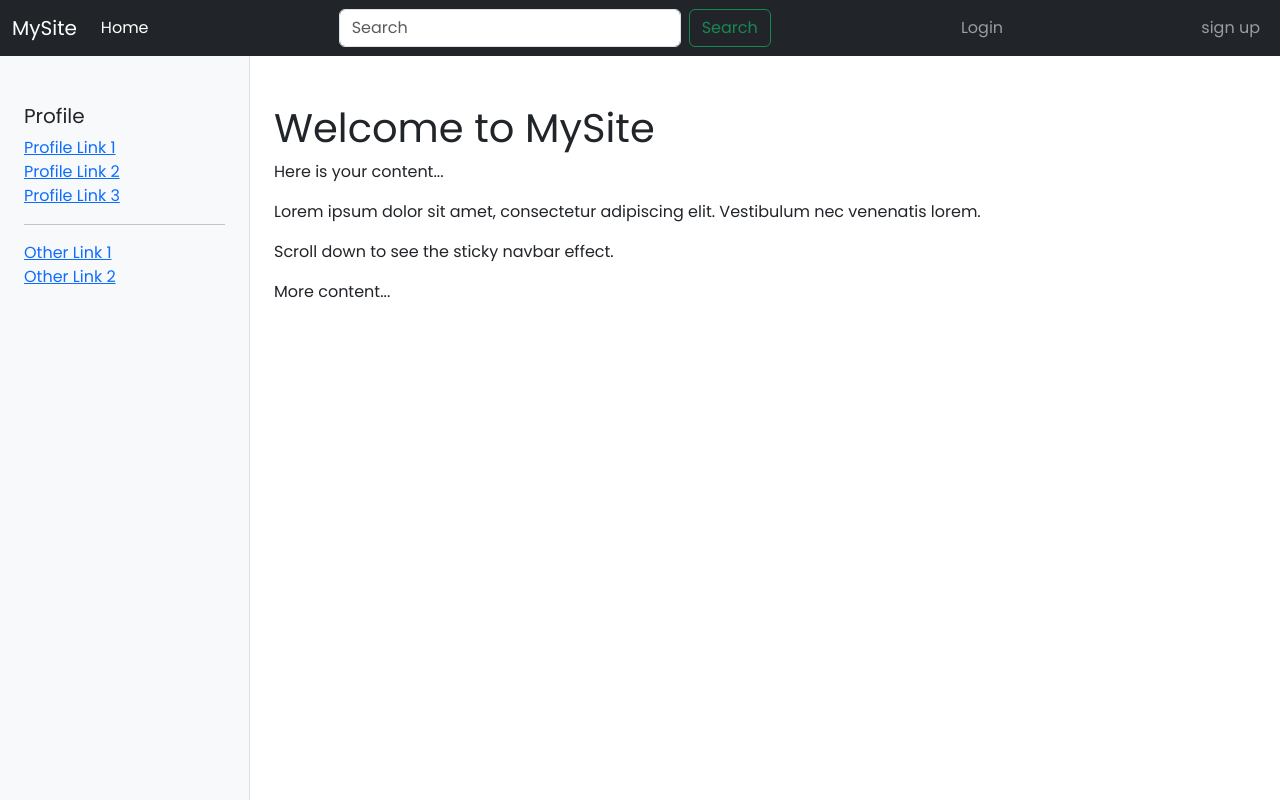
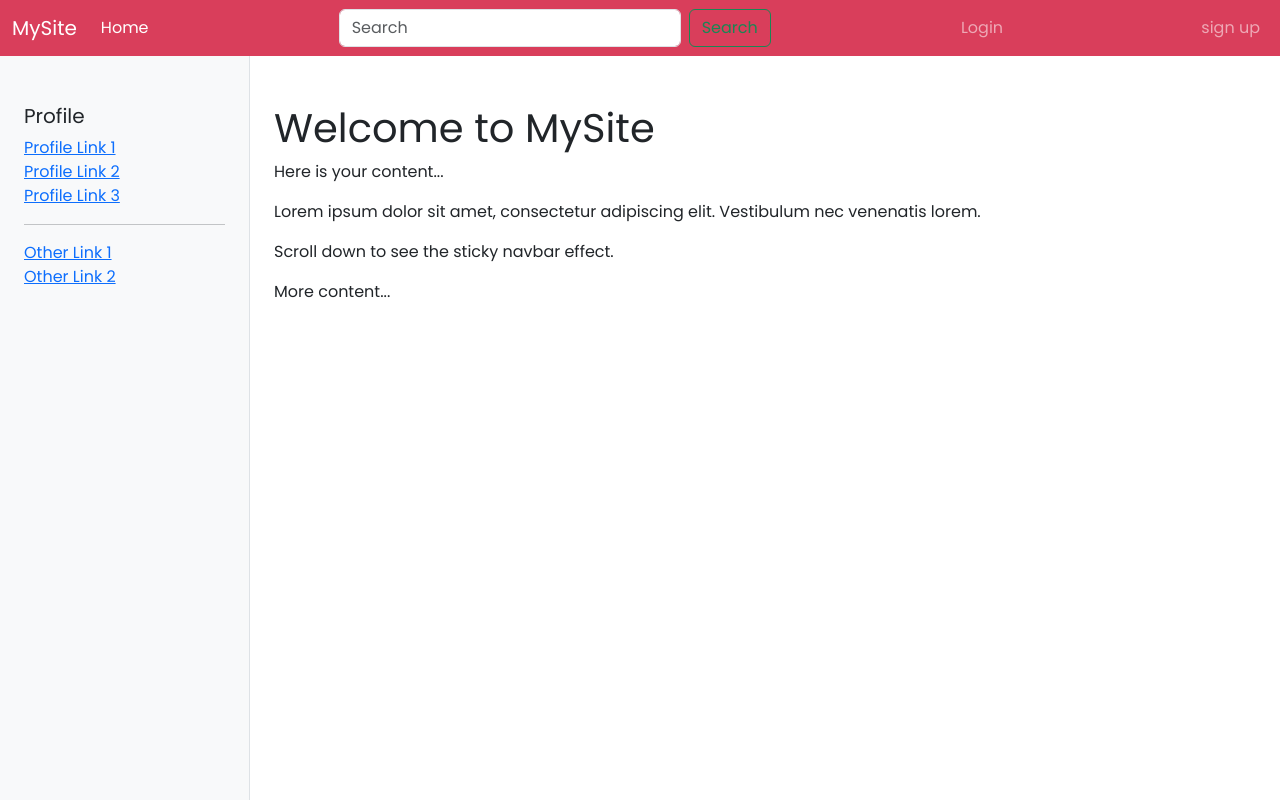
Before and after one commit to ramtinmk/rahnama, a Flask app: page / in a window 1280 px wide. Run offline with Flask 3, Linux system fonts and the light colour scheme.

Commit message:
home page

```diff
--- a/static/css/main.css
+++ b/static/css/main.css
@@ -9,7 +9,9 @@ body {
     font-family: Arial, sans-serif;
     margin-top: 56px; /* Height of the navbar */
 }
-
+.navbar{
+    background-color: #d93e5b;
+}
 #sidebar {
     min-width: 250px;
     max-width: 250px;
--- a/templates/home.html
+++ b/templates/home.html
@@ -11,9 +11,9 @@
 <body>
 
     <!-- Navbar -->
-    <nav class="navbar navbar-expand-lg navbar-dark bg-dark fixed-top">
+    <nav class="navbar navbar-expand-lg navbar-dark  fixed-top">
         <div class="container-fluid">
-            <a class="navbar-brand" href="#">MySite</a>
+            <a class="navbar-brand " href="#">MySite</a>
             <button class="navbar-toggler" type="button" data-bs-toggle="collapse" data-bs-target="#navbarNav" aria-controls="navbarNav" aria-expanded="false" aria-label="Toggle navigation">
                 <span class="navbar-toggler-icon"></span>
             </button>
```
